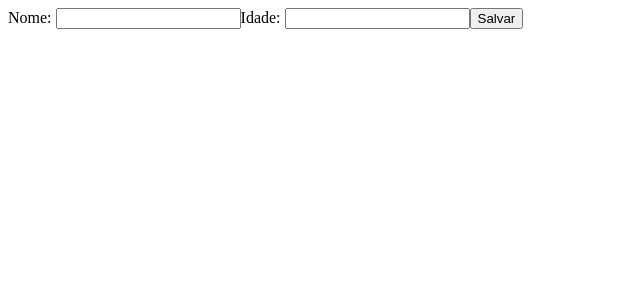
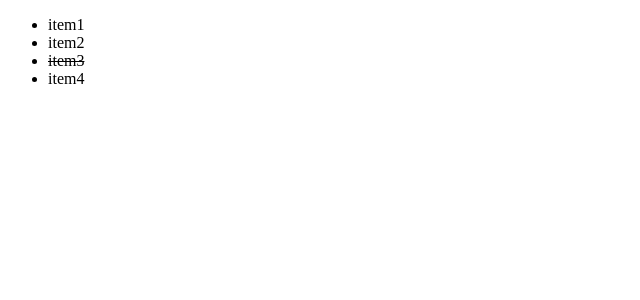
Before and after one commit to JuniimSI/Estudos_React_Santander, a React (Create React App) app: page / in a window 1280 px wide. Shown: the top 300 px of the page, without its empty margins (0-640 px from the left). Built offline with nearby package versions, Linux system fonts and the light colour scheme.

Commit message:
render lists

```diff
--- /dev/null
+++ b/src/components/Lista.js
@@ -0,0 +1,20 @@
+import React from 'react';
+
+class Lista extends React.Component{
+
+  constructor(props){
+    super(props);
+
+    this.state = {items: ["item1", "item2", "item3", "item4"]}
+  }
+
+  render(){
+    return (
+      <ul>
+        {this.state.items.map((item, index) => <li key={index}>{item}</li>)}
+      </ul>
+    )
+   }
+}
+
+export default Lista;
--- /dev/null
+++ b/src/components/Lista2.js
@@ -0,0 +1,54 @@
+import React from 'react';
+
+class Lista2 extends React.Component{
+
+  constructor(props){
+    super(props);
+
+    this.state = {items: [
+      {id: 1, nome: 'item1', completo: false},
+      {id: 2, nome: 'item2', completo: false},
+      {id: 3, nome: 'item3', completo: true},
+      {id: 4, nome: 'item4', completo: false},
+    ]}
+  }
+
+  render(){
+    return(
+      <>
+        <ul>
+          {this.state.items.map((item) => (
+            <Item key={item.id} completo={item.completo}>
+              {item.nome}
+            </Item>
+          ))}
+        </ul>
+      </>
+    )
+
+  }
+}
+
+class Item extends React.Component{
+  constructor(props){
+    super(props);
+  }
+
+  render(){
+    const textDecoration = this.props.completo ? 'line-through': 'none'
+
+    return (
+      <>
+        <li
+          data-id={this.props.id}
+          style={{textDecoration}}>
+            {this.props.children}
+        </li>
+      </>
+    )
+  }
+
+
+}
+
+export default Lista2;
--- a/src/index.js
+++ b/src/index.js
@@ -5,6 +5,8 @@
 import App3 from './components/App3';
 import App4 from './components/App4';
 import App5 from './components/App5';
+import Lista from './components/Lista';
+import Lista2 from './components/Lista2';
 import reportWebVitals from './reportWebVitals';
 
 ReactDOM.render(
@@ -12,8 +14,10 @@
     {/* <App />
     <App2 title="Título 1" text="Texto 1"> Conteúdo 1</App2>
     <br></br>
-    <App4 />*/}
+    <App4 />
     <App5 />
+    <Lista/>*/}
+    <Lista2 />
   </React.StrictMode>,
   document.getElementById('root')
 );
```
